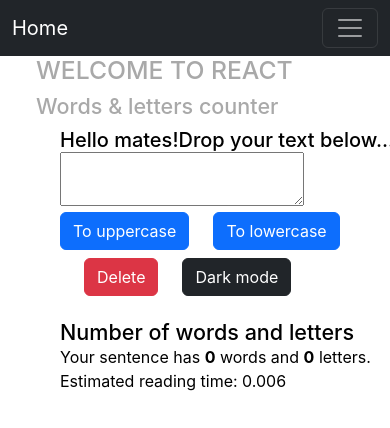
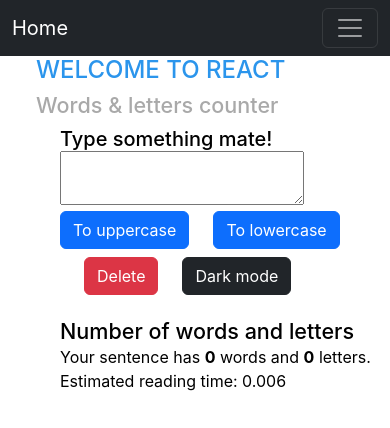
Before and after one commit to venkateshnani14/Reactjs-001, a React (Create React App) app: page /about in a window 390 px wide. Shown: the top 428 px of the page. Built offline with nearby package versions, Linux system fonts and the light colour scheme.

Commit message:
responsiveness 0.1

```diff
--- a/src/App.css
+++ b/src/App.css
@@ -45,3 +45,4 @@
   margin-bottom: 14px;
   justify-content: center;
 }
+@media(max-width:500px){.mainone{width: 100vw;} #h2{color: rgb(43, 149, 236);font-size: x-large};#h2_2{color: darkgray;width: 100vw;}}
--- a/src/App.js
+++ b/src/App.js
@@ -66,8 +66,8 @@
     {/* </Alert> */}
     {/* <Alert title = {title}/> */}
     <div className='container ms-4 col-4 pd-0 d-flex flex-column justify-content-center'>
-    <div style={divstyle}><h2 className='mainone'>WELCOME TO REACT</h2></div>
-    <h4 style={divstyle}>Words & letters counter</h4>
+    <div style={divstyle}><h2 className='mainone' id='h2'>WELCOME TO REACT</h2></div>
+    <h4 style={divstyle} id='h2_2'>Words & letters counter</h4>
     </div>
     <Textarea/>
     <div className='m-2 pd-1 d-flex'>
@@ -86,7 +86,6 @@
     </div>
     </div>
     {/* </Router> */}
-
     </>
   );
   }
--- a/src/components/Textarea.js
+++ b/src/components/Textarea.js
@@ -7,6 +7,12 @@
   const [text,setText] = useState(head);
   const [lettercase,setLettercase] = useState('To uppercase');
   const [title,setTitle] = useState({})
+  const [words,setWords] = useState('words')
+
+  //
+  // else{
+    // setWords('words')
+  // }
   // let wcounter = text.split(' ').length
   // const [wordcount,setWordcount] = useState(wcounter)
   // setWordcount(text.split(' ').length)
@@ -91,7 +97,7 @@
   //
   return(
     <div className='container-fluid ms-5 ' style={mystyle}>
-        <h5 className='mb-0'>Hello mates!Drop your text below...</h5>
+        <h5 className='mb-0'>Type something mate!</h5>
         <textarea className='textarea col-8' style={substyle} value={text} onChange={changes}/>
         <br></br>
         <button className='btn btn-primary txt-light' onClick={clickme}>{lettercase}</button>
@@ -99,7 +105,7 @@
         <button className='btn btn-danger txt-light ms-4 mt-2' onClick={clickme3}>Delete</button>
         <button className='btn btn-dark txt-light ms-4 mt-2' onClick={clickme4}>{mode}</button>
         <h4 className='mb-0 mt-4'>Number of words and letters</h4>
-        <p className='my-0'>Your sentence has <b>{text.split(' ').filter((element)=>{return element.length!=0}).length}</b> words and <b>{text.length}</b> letters.</p>
+        <p className='my-0'>Your sentence has <b>{text.split(' ').filter((element)=>{return element.length!=0}).length}</b> {words} and <b>{text.length}</b> letters.</p>
         <p className='my-0'>Estimated reading time: {text.split(" ").length * 0.006}</p>
    </div>
   )
```
